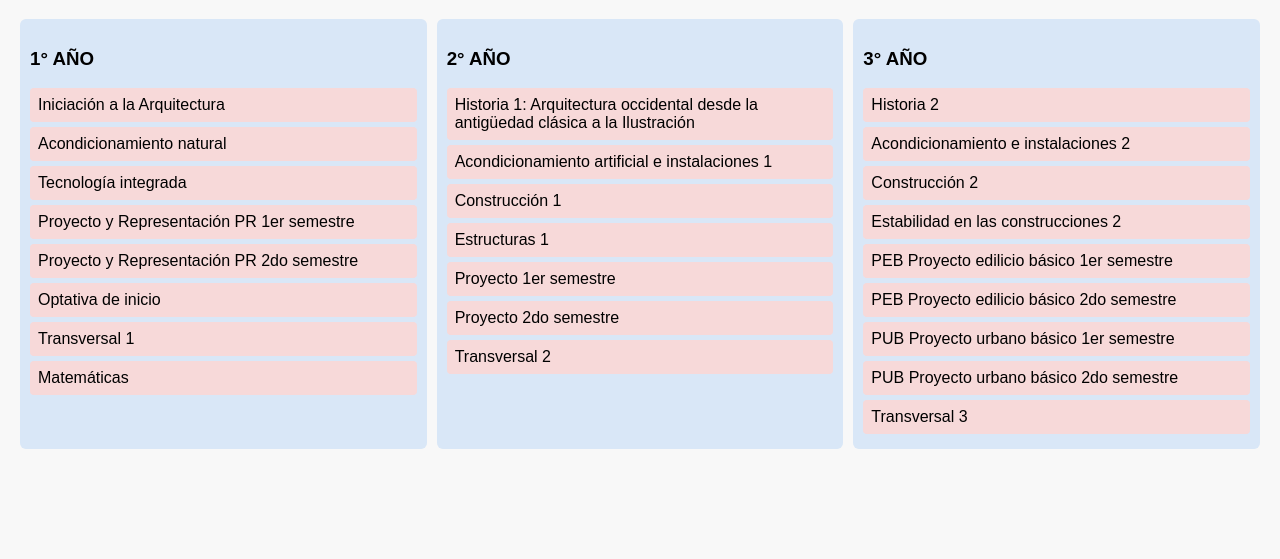
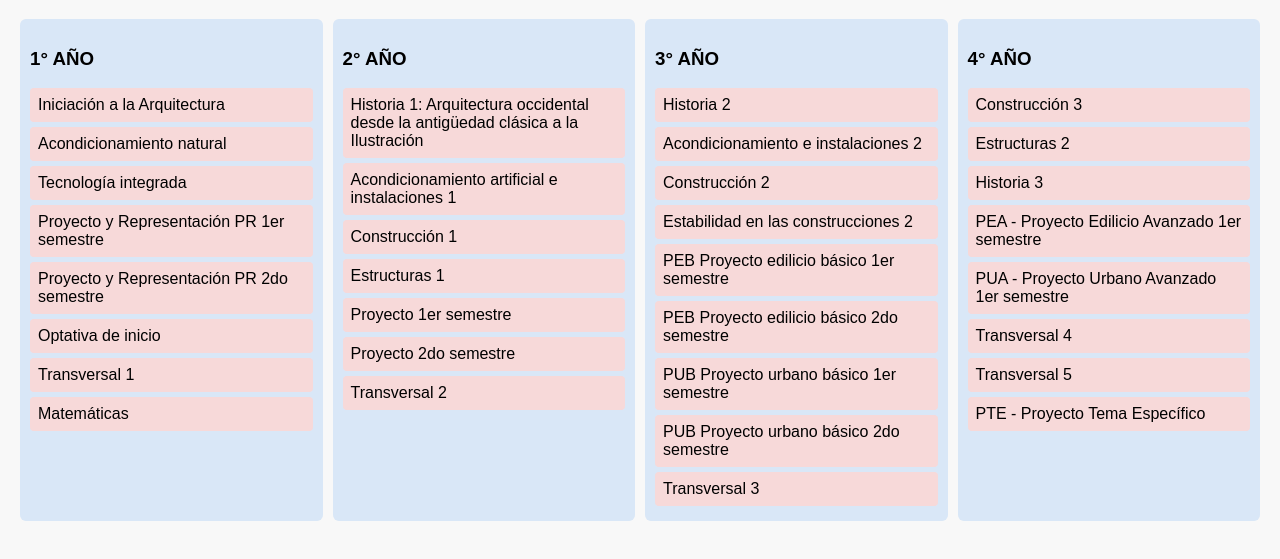
Before and after one commit to zamguerr/UDELAR-FADU-ARQUITECTURA, a plain HTML site: page index.html in a window 1280 px wide. Shown: the part 61-620 px from the top of the page. Drawn offline with Linux system fonts and the light colour scheme.

Commit message:
Update index.html

```diff
--- a/index.html
+++ b/index.html
@@ -69,6 +69,19 @@
       <div class="subject">PUB Proyecto urbano básico 2do semestre</div>
       <div class="subject">Transversal 3</div>
     </div>
+
+    <!-- 4° AÑO -->
+  <div class="semester">
+    <h3>4° AÑO</h3>
+    <div class="subject">Construcción 3</div>
+    <div class="subject">Estructuras 2</div>
+    <div class="subject">Historia 3</div>
+    <div class="subject">PEA - Proyecto Edilicio Avanzado 1er semestre</div>
+    <div class="subject">PUA - Proyecto Urbano Avanzado 1er semestre</div>
+    <div class="subject">Transversal 4</div>
+    <div class="subject">Transversal 5</div>
+    <div class="subject">PTE - Proyecto Tema Específico</div>
+  </div>
   </div>
 </body>
 </html>
```
